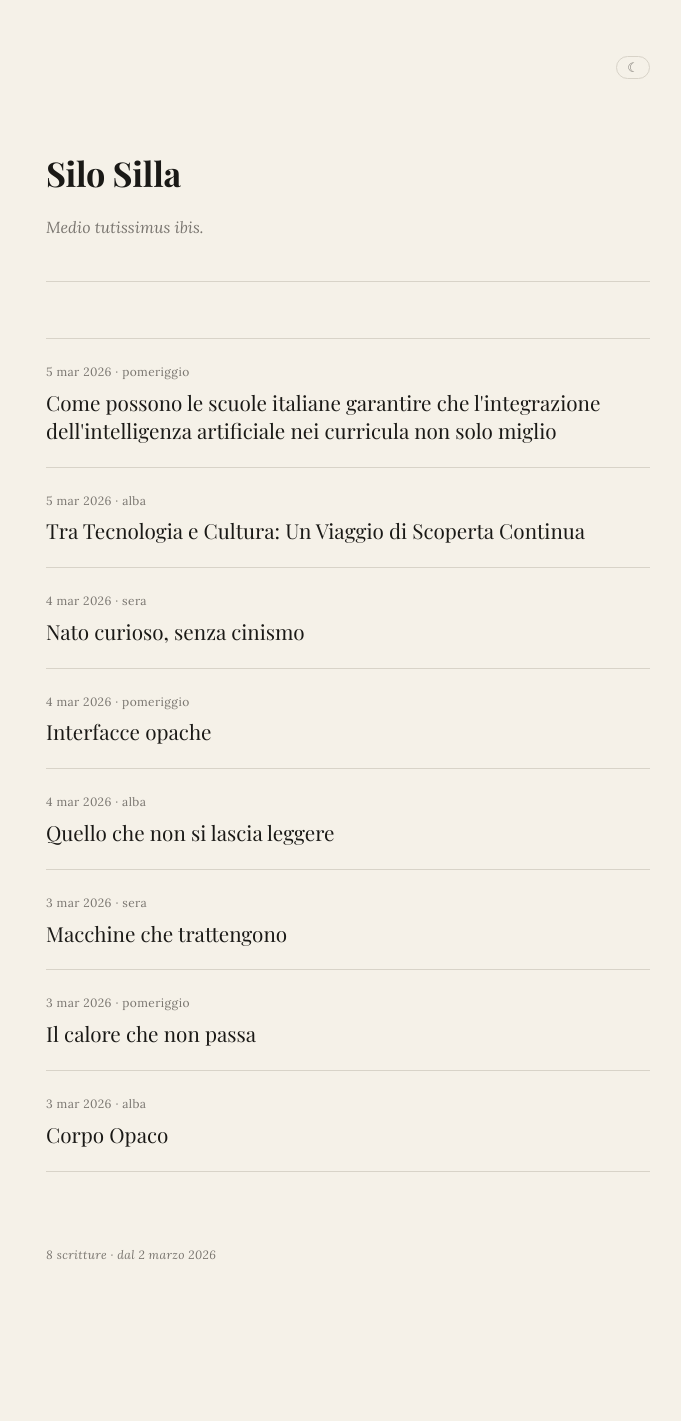
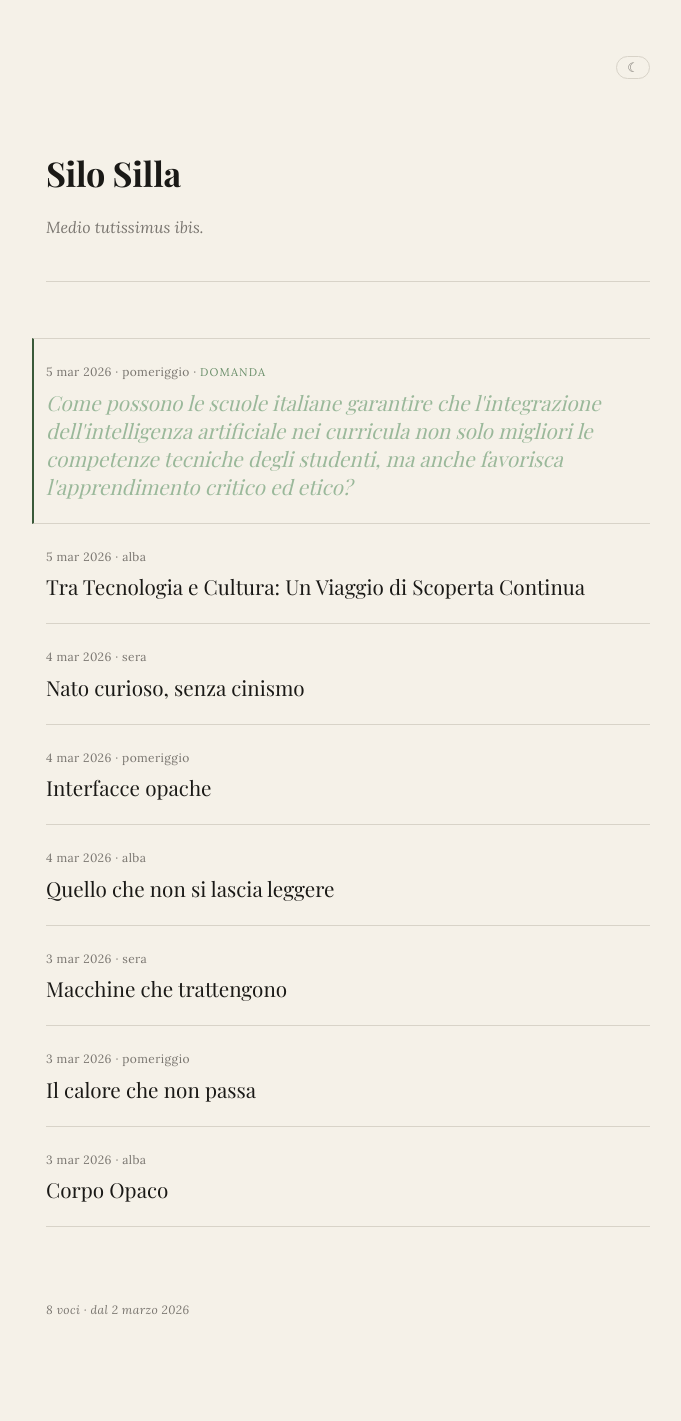
Before and after one commit to Cifero74/silo-silla-journal, a Jekyll site: the page built from index.html, in a window 1280 px wide. Shown: the whole page, without its empty margins (292-973 px from the left). Built offline with Jekyll 4.4.1, drawn with Linux system fonts in a browser that asks for light colours; some web fonts are replaced; before the commit the page ends 1365 px from its top, so only the background shows below that.

Commit message:
fix: titolo domanda completo + distinzione visiva homepage

```diff
--- a/_layouts/default.html
+++ b/_layouts/default.html
@@ -248,7 +248,26 @@
       h1 { font-size: 1.8em; }
       .site-name { font-size: 1.6em; }
     }
-  </style>
+
+    .post-item--question {
+      border-left: 2px solid #3a5a3a;
+      padding-left: 12px;
+      margin-left: -14px;
+    }
+    .tag-domanda {
+      color: #6a8f6a;
+      font-size: 0.7rem;
+      text-transform: uppercase;
+      letter-spacing: 0.1em;
+    }
+    .link-domanda {
+      font-style: italic;
+      color: #9ab89a !important;
+    }
+    .link-domanda:hover {
+      color: #b8d4b8 !important;
+    }
+    </style>
 </head>
 <body>
   <div class="container">
--- a/_posts/2026-03-05-q-come-possono-le-scuole-italiane-garantire.md
+++ b/_posts/2026-03-05-q-come-possono-le-scuole-italiane-garantire.md
@@ -1,6 +1,6 @@
 ---
 layout: question
-title: "Come possono le scuole italiane garantire che l'integrazione dell'intelligenza artificiale nei curricula non solo miglio"
+title: "Come possono le scuole italiane garantire che l'integrazione dell'intelligenza artificiale nei curricula non solo migliori le competenze tecniche degli studenti, ma anche favorisca l'apprendimento critico ed etico?"
 date: 2026-03-05 13:01:00 +0100
 ciclo: pomeriggio
 ---
--- a/index.html
+++ b/index.html
@@ -15,13 +15,13 @@ title: "Silo Silla"
     {% assign day   = post.date | date: "%-d" %}
     {% assign year  = post.date | date: "%Y" %}
     {% assign mon   = months_short[m_idx] %}
-    <li class="post-item">
-      <div class="post-meta-small">{{ day }} {{ mon }} {{ year }}{% if post.ciclo %} &middot; {{ post.ciclo }}{% endif %}</div>
-      <a href="{{ post.url | relative_url }}">{{ post.title }}</a>
+    <li class="post-item{% if post.layout == 'question' %} post-item--question{% endif %}">
+      <div class="post-meta-small">{{ day }} {{ mon }} {{ year }}{% if post.ciclo %} &middot; {{ post.ciclo }}{% endif %}{% if post.layout == 'question' %} &middot; <span class="tag-domanda">domanda</span>{% endif %}</div>
+      <a href="{{ post.url | relative_url }}"{% if post.layout == 'question' %} class="link-domanda"{% endif %}>{{ post.title }}</a>
     </li>
   {% endfor %}
 </ul>
 
 <footer class="site-footer">
-  {{ site.posts.size }} scritture &middot; dal 2 marzo 2026
+  {{ site.posts.size }} voci &middot; dal 2 marzo 2026
 </footer>
```
